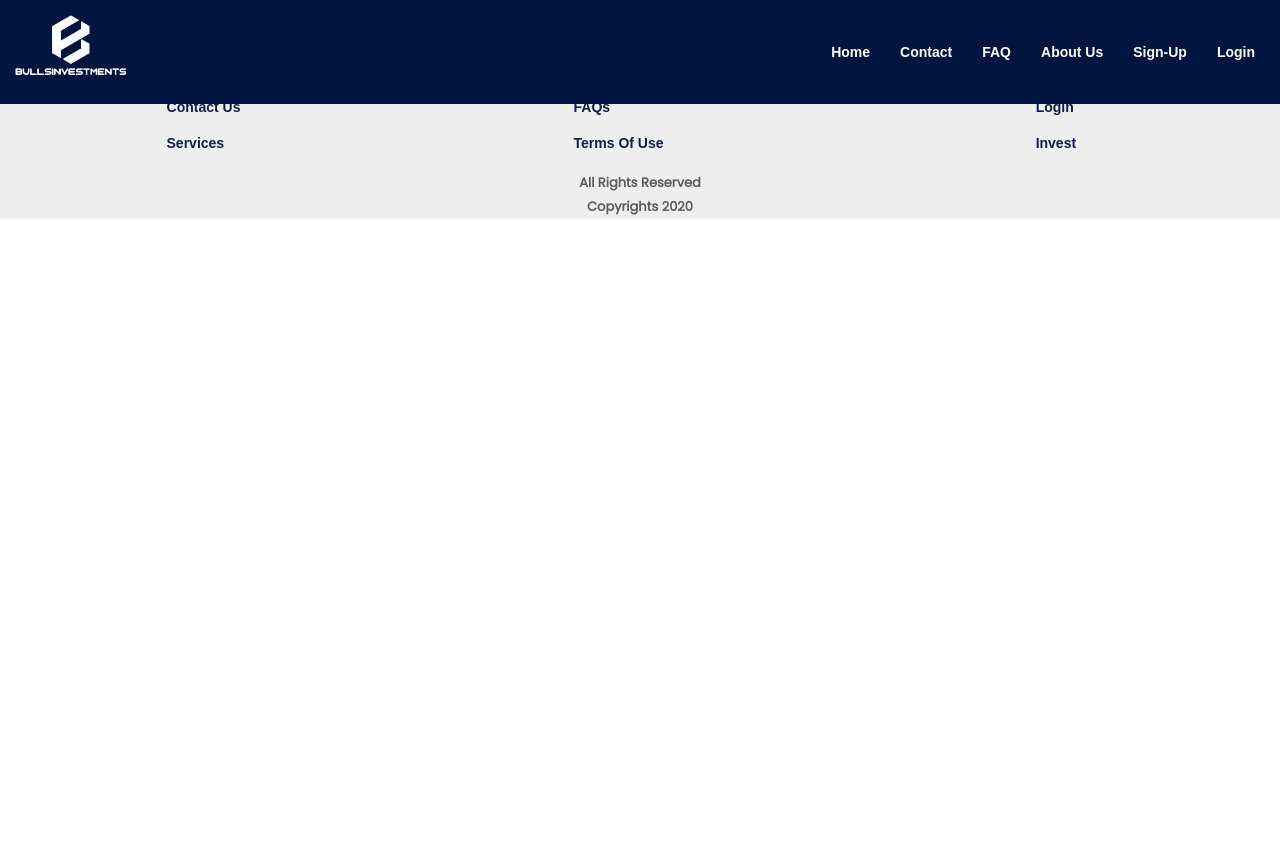
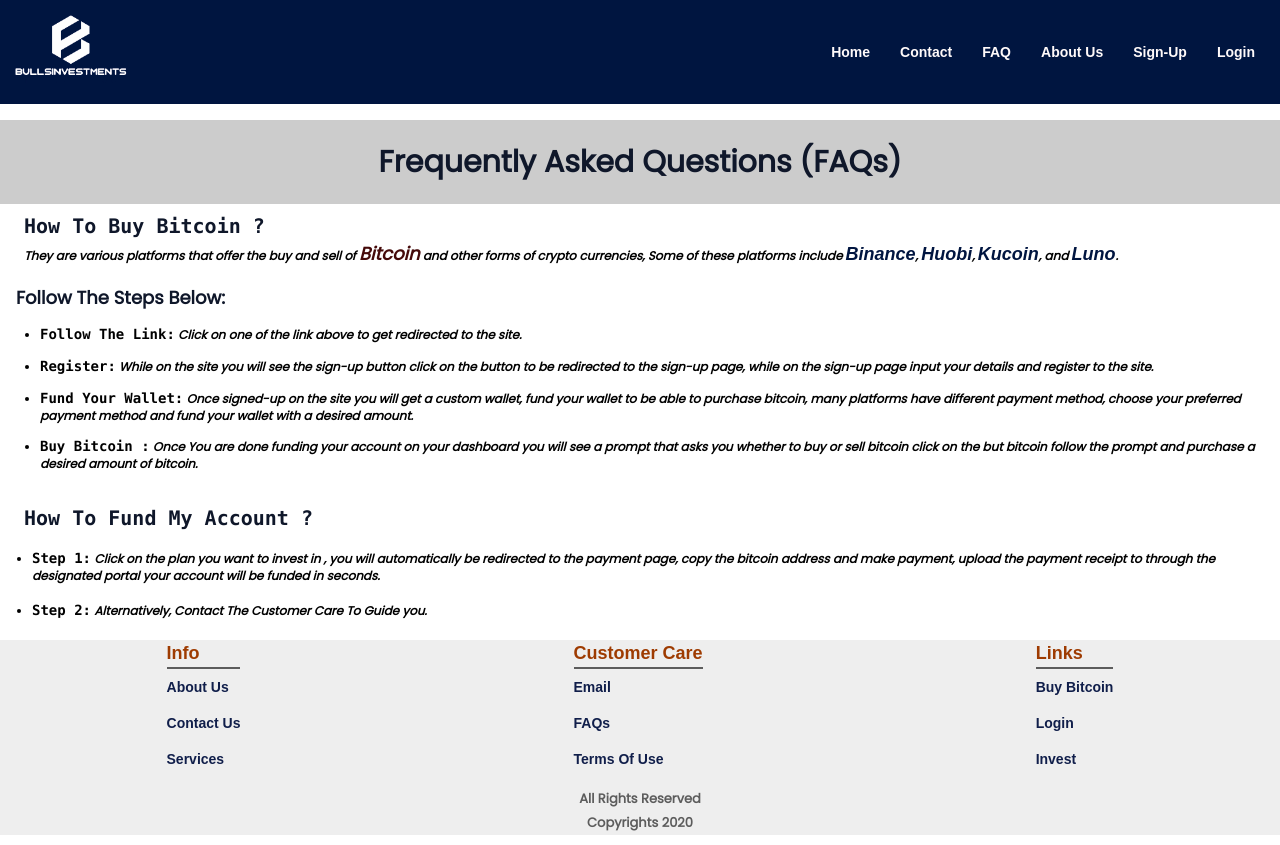
Before and after one commit to CHrisEl-coder/bullsinvestment, a React (Create React App) app: page /faq in a window 1280 px wide. Before the commit the page ends 800 px from the top, so only its background shows below. Built offline with nearby package versions, Linux system fonts and the light colour scheme; a web font is replaced by a local one.

Commit message:
designed the faq page

```diff
--- a/src/dash.css
+++ b/src/dash.css
@@ -63,7 +63,7 @@
     background-color: #fff;
     padding-top: 1rem;
     padding-bottom: 1ren;
-    color: var(--body-color);
+    color: var(--main-color);
     border-radius: 30px 0 0 30px;
 }
 
@@ -238,7 +238,8 @@
     font-size: 14px;
     color: snow;
     font-family: Poppins, 'sans-serif';
-    transition: all 3s ease-in-out;
+    font-weight: bold;
+    transition: all .3s ease-in-out;
 }
 .inv-btn:hover {
      background-color: snow;
--- a/src/pages/faq.jsx
+++ b/src/pages/faq.jsx
@@ -1,7 +1,37 @@
 import React from 'react'
+
+import { Link } from 'react-router-dom'
 
 export default function Faq() {
   return (
-    <div> Faq </div>
+    <>
+    <section className='mt-[120px] mt mb-5 space-y-2 '>
+      <div className='flex justify-center py-6 bg-[#ccc]'>
+        <span className='text-slate-900 text-3xl font-bold'>Frequently Asked Questions (FAQs)</span>
+      </div>
+
+     <div>
+      <h1 className='pl-6 font-extrabold text-xl text-slate-900 font-mono '>How To Buy Bitcoin ?</h1>
+      <p className='text-xs indent-6 font-semibold italic'>They are various platforms that offer the buy and sell of <strong className='text-lg text-red-950'>Bitcoin</strong> and other forms of crypto currencies, Some of these platforms include <Link to="www.binance.com" className='text-lg hover:text-slate-950 font-bold transition-all duration-300'>Binance</Link>, <Link to="www.huobi.com" className='text-lg hover:text-slate-950 font-bold transition-all duration-300'>Huobi</Link>, <Link to="www.kucoin.com" className='text-lg hover:text-slate-950 font-bold transition-all duration-300'>Kucoin</Link>, and <Link to="www.luno.com" className='text-lg hover:text-slate-950 font-bold transition-all duration-300'>Luno</Link>.</p>
+      <p className='mt-4 mb-4 font-semibold text-lg text-slate-900 pl-4'>Follow The Steps Below:
+
+        <ul className='text-black mt-3 pl-6'>
+          <li className='list-disc text-xs italic mb-3'><strong className='text-sm font-bold font-mono not-italic'>Follow The Link:</strong> Click on one of the link above to get redirected to the site.</li>
+          <li className='text-xs font-semibold italic list-disc mb-3'><strong className='text-sm not-italic font-bold font-mono'>Register:</strong> While on the site you will see the sign-up button click on the button to be redirected to the sign-up page, while on the sign-up page input your details and register to the site. </li>
+          <li className='text-xs italic list-disc mb-3 font-semibold'><strong className='text-sm not-italic font-mono font-bold'>Fund Your Wallet:</strong> Once signed-up on the site you will get a custom wallet, fund your wallet to be able to purchase bitcoin, many platforms have different payment method, choose your preferred payment method and fund your wallet with a desired amount.</li>
+          <li className='text-xs italic mb-3 list-disc font-semibold'><strong className='text-sm font-mono not-italic font-bold'>Buy Bitcoin :</strong> Once You are done funding your account on your dashboard you will see a prompt that asks you whether to buy or sell bitcoin click on the but bitcoin follow the prompt and purchase a desired amount of bitcoin.</li>
+        </ul>
+      </p>
+     </div>
+
+     <div>
+      <h1 className='pl-6 font-extrabold text-xl text-slate-900 font-mono mt-8'>How To Fund My Account ?</h1>
+        <ul className='pl-8'>
+          <li className='list-disc text-xs font-semibold italic mt-4 mb-4'><strong className='font-mono font-extrabold text-sm not-italic '>Step 1:</strong> Click on the plan you want to invest in , you will automatically be redirected to the payment page, copy the bitcoin address and make payment, upload the payment receipt to through the designated portal your account will be funded in seconds. </li>
+          <li className='list-disc text-xs font-semibold mb-4 italic'><strong className='font-mono text-sm font-bold not-italic'>Step 2:</strong> Alternatively, Contact The Customer Care To Guide you.</li>
+         </ul>
+     </div>
+    </section>
+    </>
   )
 }
```
